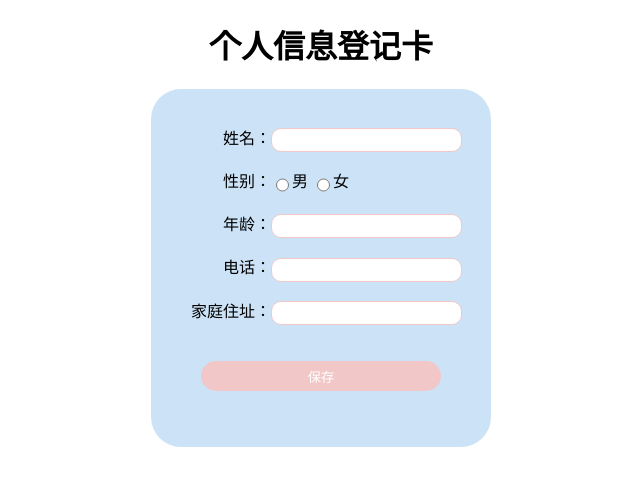
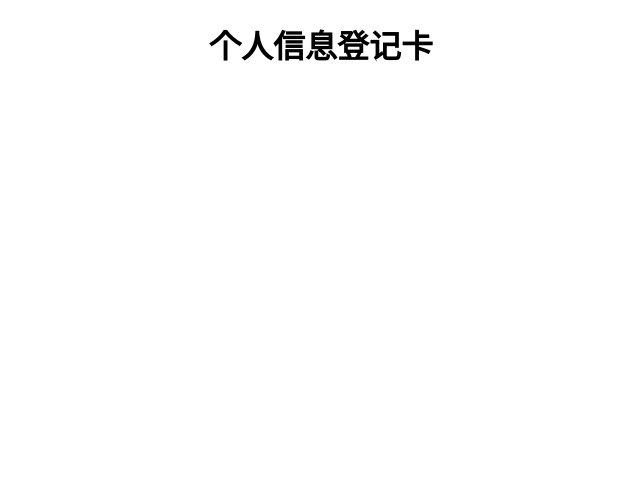
Before and after one commit to haosiwem/xinxi, an Angular app in the folder xinxi/: page / in a window 1280 px wide. Shown: the top 486 px of the page, without its empty margins (319-959 px from the left). Built offline with nearby package versions, Linux system fonts and the light colour scheme.

Commit message:
Update app.component.ts

```diff
--- a/xinxi/src/app/app.component.ts
+++ b/xinxi/src/app/app.component.ts
@@ -14,16 +14,13 @@ export class AppComponent implements OnInit {
   public infor: Edit = new Edit();
 
   public dis = false;
-  public ed = false;
 
-  onBao(infor) {
+  onSave(infor) {
     this.chuan = new Edit(infor);
     this.dis = true;
-    this.ed = false;
   }
 
-  onXiu(infor) {
-    this.ed = true;
+  onModify(infor) {
     this.dis = false;
     this.chuan = new Edit(infor);
   }
@@ -33,8 +30,6 @@ export class AppComponent implements OnInit {
     if (userJsonStr) {
       this.dis = true;
       this.infor = JSON.parse(userJsonStr);
-    } else {
-      this.ed = true;
     }
   }
 }
```
